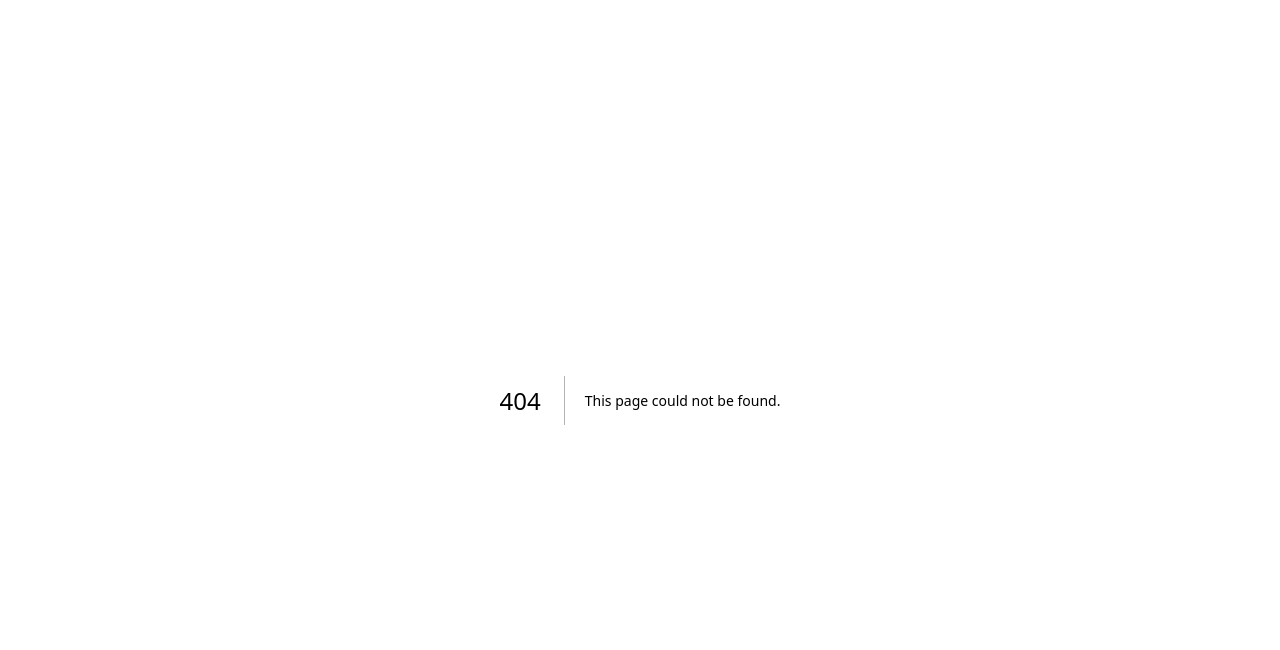
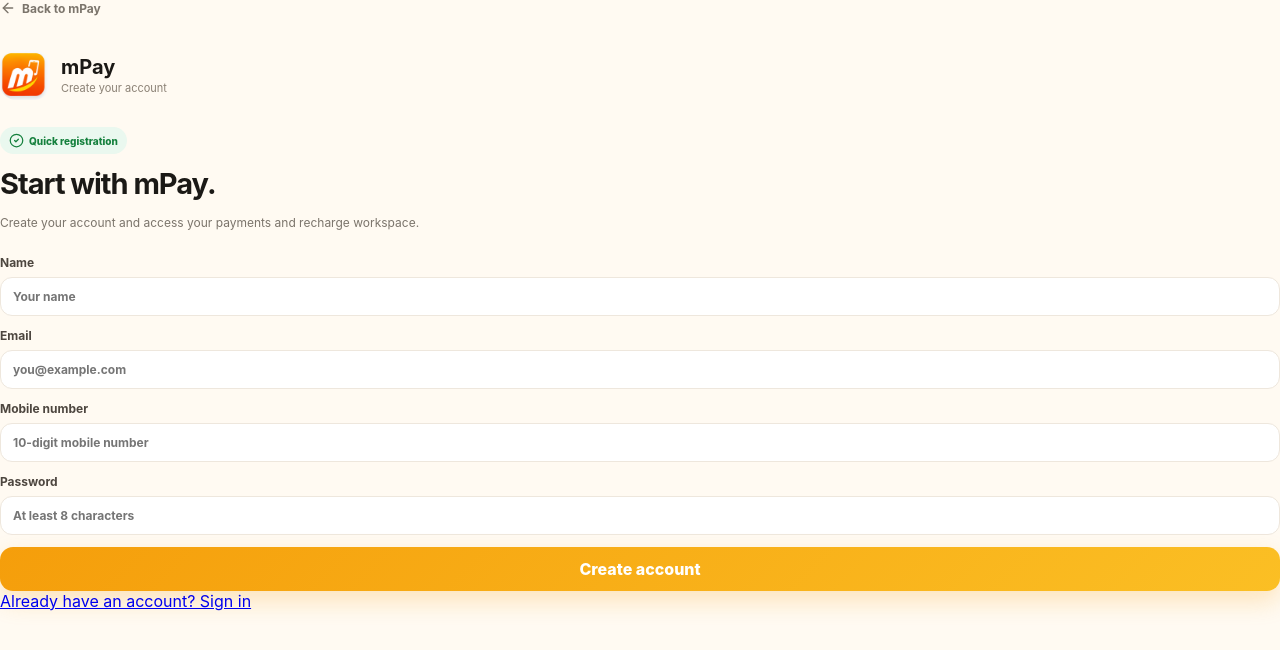
Before and after one commit to Manav326/mpay, a Next.js app in the folder admin-web/: page /signup in a window 1280 px wide. Before the commit this address had no page. Shown: the top 650 px of the page. Built offline with nearby package versions, Linux system fonts and the light colour scheme; no server answers.

Commit message:
feat(web): add customer signup

```diff
--- /dev/null
+++ b/admin-web/app/signup/page.tsx
@@ -0,0 +1,9 @@
+'use client';
+import { FormEvent,useState } from 'react';
+import { ArrowLeft,CheckCircle2 } from 'lucide-react';
+const base=process.env.NEXT_PUBLIC_API_BASE_URL?.replace(/\/$/,'')||'http://localhost:8080';
+export default function Signup(){
+ const [name,setName]=useState(''),[email,setEmail]=useState(''),[mobile,setMobile]=useState(''),[password,setPassword]=useState(''),[busy,setBusy]=useState(false),[notice,setNotice]=useState('');
+ async function submit(e:FormEvent){e.preventDefault();setBusy(true);setNotice('');try{const r=await fetch(base+'/api/v1/auth/register',{method:'POST',headers:{'Content-Type':'application/json'},body:JSON.stringify({name:name||null,email:email||null,mobile,password})});if(!r.ok)throw new Error((await r.text())||'Registration failed');const d=await r.json();localStorage.setItem('mpay_token',d.accessToken);localStorage.setItem('mpay_refresh_token',d.refreshToken);window.location.href='/portal';}catch(e:any){setNotice(e.message||'Unable to create account.')}finally{setBusy(false)}}
+ return <main className="portal-auth-page"><section className="portal-auth-card"><a href="/" className="back-link"><ArrowLeft size={16}/> Back to mPay</a><div className="admin-login-brand"><img src="/mpay-logo.png" alt="mPay"/><div><strong>mPay</strong><span>Create your account</span></div></div><div className="admin-login-copy"><div className="secure-badge"><CheckCircle2 size={15}/> Quick registration</div><h1>Start with mPay.</h1><p>Create your account and access your payments and recharge workspace.</p></div><form className="form" onSubmit={submit}><label>Name<input value={name} onChange={e=>setName(e.target.value)} placeholder="Your name"/></label><label>Email<input type="email" value={email} onChange={e=>setEmail(e.target.value)} placeholder="you@example.com"/></label><label>Mobile number<input inputMode="numeric" value={mobile} onChange={e=>setMobile(e.target.value)} placeholder="10-digit mobile number"/></label><label>Password<input type="password" minLength={8} value={password} onChange={e=>setPassword(e.target.value)} placeholder="At least 8 characters"/></label>{notice&&<div className="alert">{notice}</div>}<button className="primary" disabled={busy}>{busy?'Creating account…':'Create account'}</button></form><a className="auth-alt-link" href="/login">Already have an account? Sign in</a></section></main>;
+}
```
